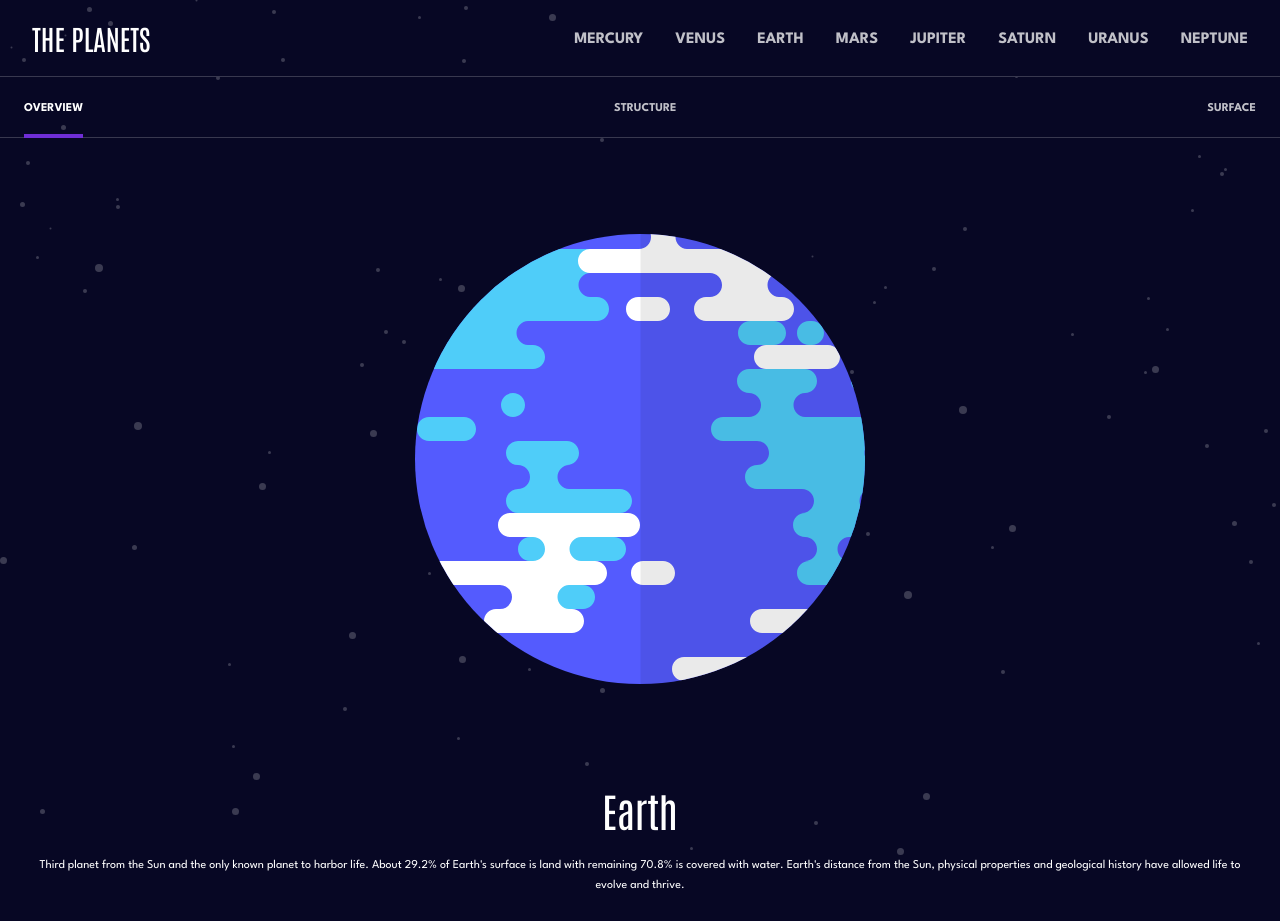
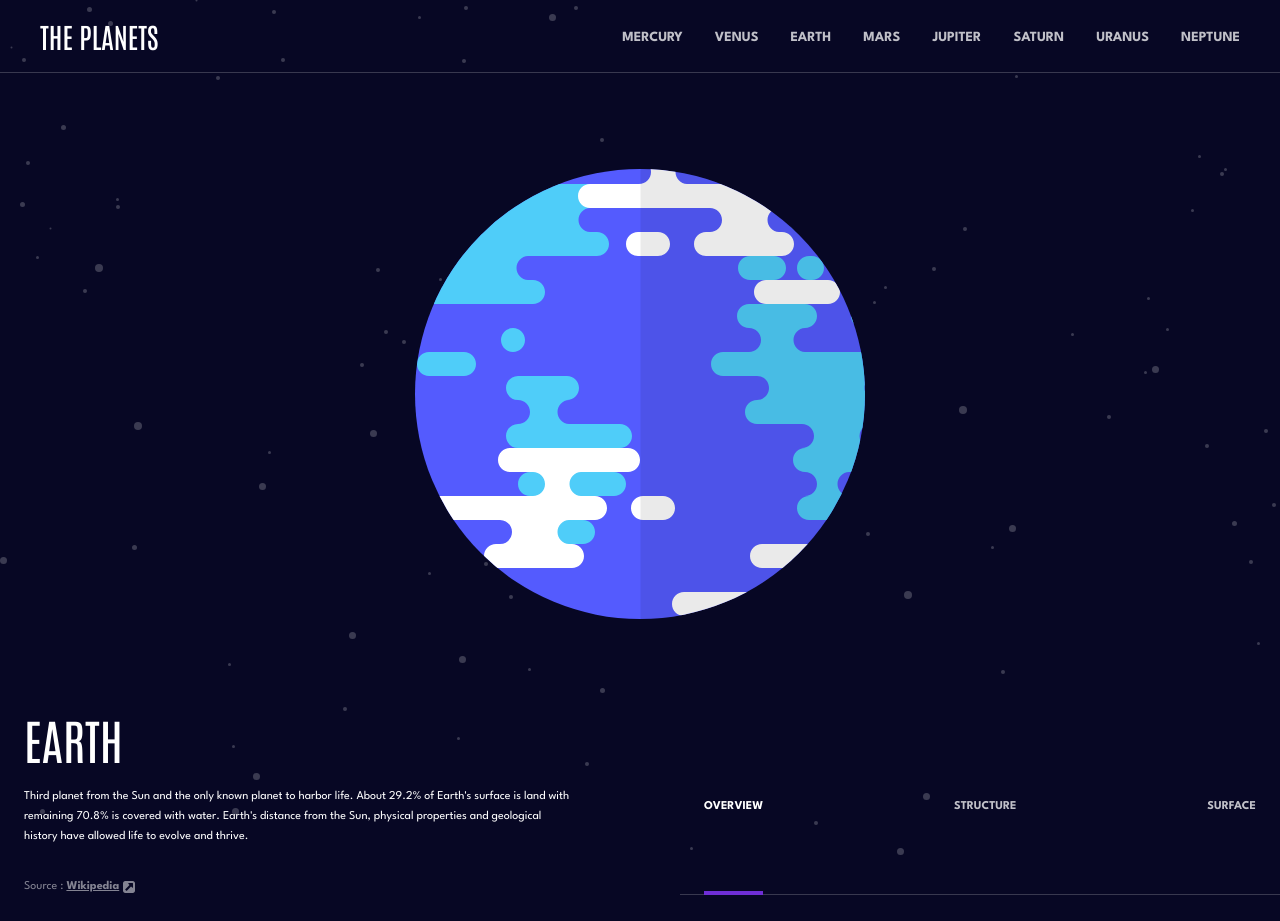
Before and after one commit to Pawel1894/planets-fact, a React (Vite) app: page /earth in a window 1280 px wide. Shown: the top 921 px of the page. Built offline with nearby package versions, Linux system fonts and the light colour scheme.

Commit message:
Planet content styles for tablets

```diff
--- a/src/components/Content.tsx
+++ b/src/components/Content.tsx
@@ -13,9 +13,9 @@ export default function Content({ planet, currentView }: Props) {
       case VIEW.overview:
         return (
           <>
-            <p className="leading-5 mt-4 text-xs">{planet.overview.content}</p>
+            <p className="leading-5 mt-4 md:mt-6 text-xs">{planet.overview.content}</p>
             <a
-              className="text-neutral-500 mt-8 flex justify-center items-center text-xs"
+              className="text-neutral-500 mt-8 flex justify-center items-center text-xs md:justify-start"
               href={planet.overview.source}
             >
               Source&nbsp;:&nbsp;<span className="bg-none font-bold underline"> Wikipedia</span>
@@ -27,9 +27,9 @@ export default function Content({ planet, currentView }: Props) {
       case VIEW.structure:
         return (
           <>
-            <p className="leading-5 mt-4 text-xs">{planet.structure.content}</p>
+            <p className="leading-5 mt-4 md:mt-6 text-xs">{planet.structure.content}</p>
             <a
-              className="text-neutral-500 mt-8 flex justify-center items-center text-xs"
+              className="text-neutral-500 mt-8 flex justify-center items-center text-xs md:justify-start"
               href={planet.structure.source}
             >
               Source&nbsp;:&nbsp;<span className="bg-none font-bold underline"> Wikipedia</span>
@@ -40,9 +40,9 @@ export default function Content({ planet, currentView }: Props) {
       case VIEW.surface:
         return (
           <>
-            <p className="leading-5 mt-4 text-xs">{planet.geology.content}</p>
+            <p className="leading-5 mt-4 md:mt-6 text-xs">{planet.geology.content}</p>
             <a
-              className="text-neutral-500 mt-8 flex justify-center items-center text-xs"
+              className="text-neutral-500 mt-8 flex justify-center items-center text-xs md:justify-start"
               href={planet.geology.source}
             >
               Source&nbsp;:&nbsp;<span className="bg-none font-bold underline"> Wikipedia</span>
@@ -57,8 +57,8 @@ export default function Content({ planet, currentView }: Props) {
   }
 
   return (
-    <div className="px-6 text-center text-white">
-      <h1 className="text-white font-antonio text-[2.5rem]">{planet.name}</h1>
+    <div className="px-6 text-center text-white md:text-left">
+      <h1 className="text-white font-antonio uppercase text-[2.5rem] md:text-5xl">{planet.name}</h1>
       {renderDescription()}
     </div>
   );
--- a/src/components/Controls.tsx
+++ b/src/components/Controls.tsx
@@ -23,7 +23,7 @@ export default function Controls({ currentView, setCurrentView }: Props) {
   const planet = useCurrentPlanet();
 
   return (
-    <div className="px-6 flex justify-between border-b border-b-neutral-200">
+    <div className="px-6 flex justify-between border-b border-b-neutral-200 md:row-start-2 md:col-start-2">
       <button
         className={`relative pb-5 pt-6 uppercase text-xs font-bold text-neutral-400 ${
           currentView === VIEW.overview
--- a/src/components/Planet.tsx
+++ b/src/components/Planet.tsx
@@ -32,7 +32,7 @@ export default function Planet() {
 
   return (
     <main className="pb-11">
-      <div>
+      <div className="grid md:grid-cols-2 md:gap-x-20">
         <Controls currentView={currentView} setCurrentView={setCurrentView} />
         <PlanetImage currentView={currentView} images={planet?.images} />
         <Content currentView={currentView} planet={planet} />
--- a/src/components/PlanetImage.tsx
+++ b/src/components/PlanetImage.tsx
@@ -23,7 +23,7 @@ export default function PlanetImage({ images, currentView }: Props) {
   const planet = useCurrentPlanet();
 
   return (
-    <div className="flex flex-col justify-center items-center my-24  ">
+    <div className="flex flex-col justify-center items-center my-24 md:col-span-2">
       {currentView === VIEW.overview ? (
         <img
           className={`${planet ? styleVariants[planet] : "h-[6.9375rem] md:h-[11.5rem] xl:h-[18.125rem]"}`}
--- a/src/shared/Header.tsx
+++ b/src/shared/Header.tsx
@@ -8,7 +8,7 @@ export default function Header() {
   const [isOpen, setIsOpen] = useState(false);
 
   return (
-    <header className="px-6 py-4 md:py-8 md:px-8 border-b border-b-neutral-200 relative flex justify-between items-center md:flex-col md:justify-start xl:flex-row xl:py-0">
+    <header className="px-6 py-4 md:py-8 md:px-10 border-b border-b-neutral-200 relative flex justify-between items-center md:flex-col md:justify-start xl:flex-row xl:py-0">
       <span className="uppercase font-antonio font-medium text-white text-[28px]">the planets</span>
       <Hamburger setIsOpen={setIsOpen} isOpen={isOpen} />
       <Nav isOpen={isOpen}>
--- a/src/shared/NavItem.tsx
+++ b/src/shared/NavItem.tsx
@@ -51,7 +51,7 @@ export default function NavItem({ name, color, borderTop, setIsOpen }: Props) {
       >
         <div className="flex items-center gap-6">
           <span className={`md:hidden h-5 w-5 rounded-full ${bgVariants[color]}`} aria-hidden={true}></span>
-          <span className="uppercase">{name}</span>
+          <span className="uppercase text-base md:text-sm">{name}</span>
         </div>
         <img className="md:hidden" src={IconChevron} aria-hidden={true} alt="" />
       </NavLink>
```
